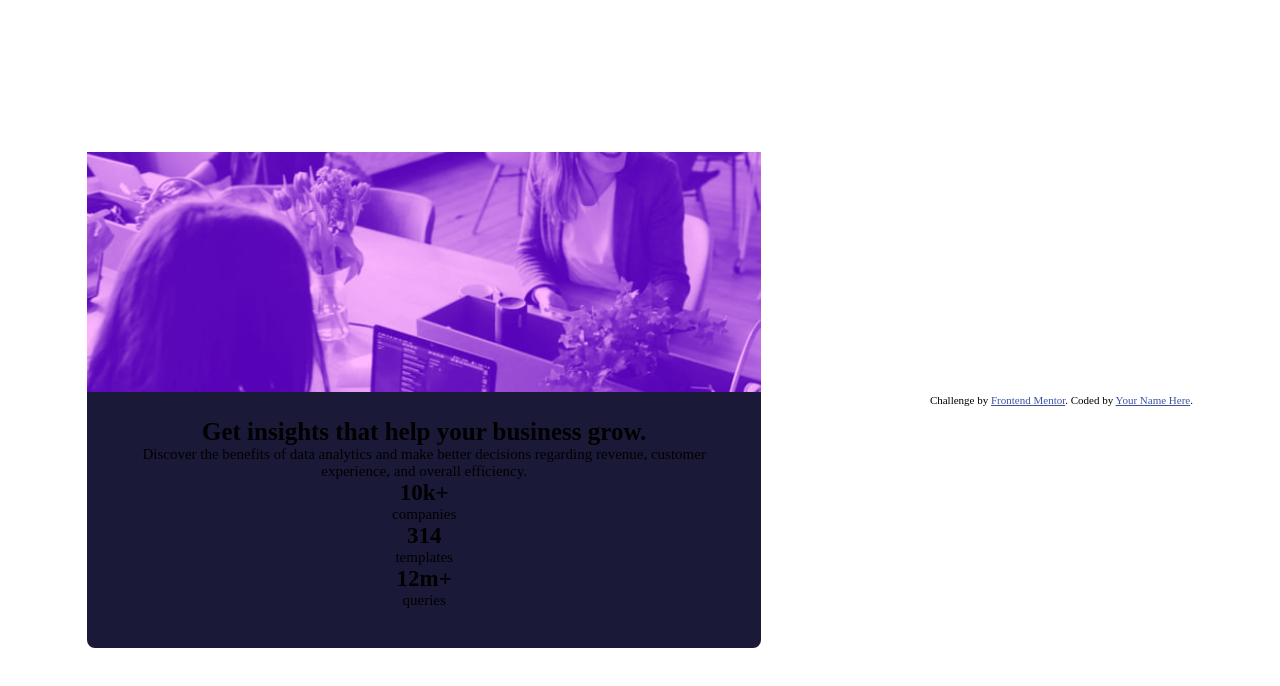
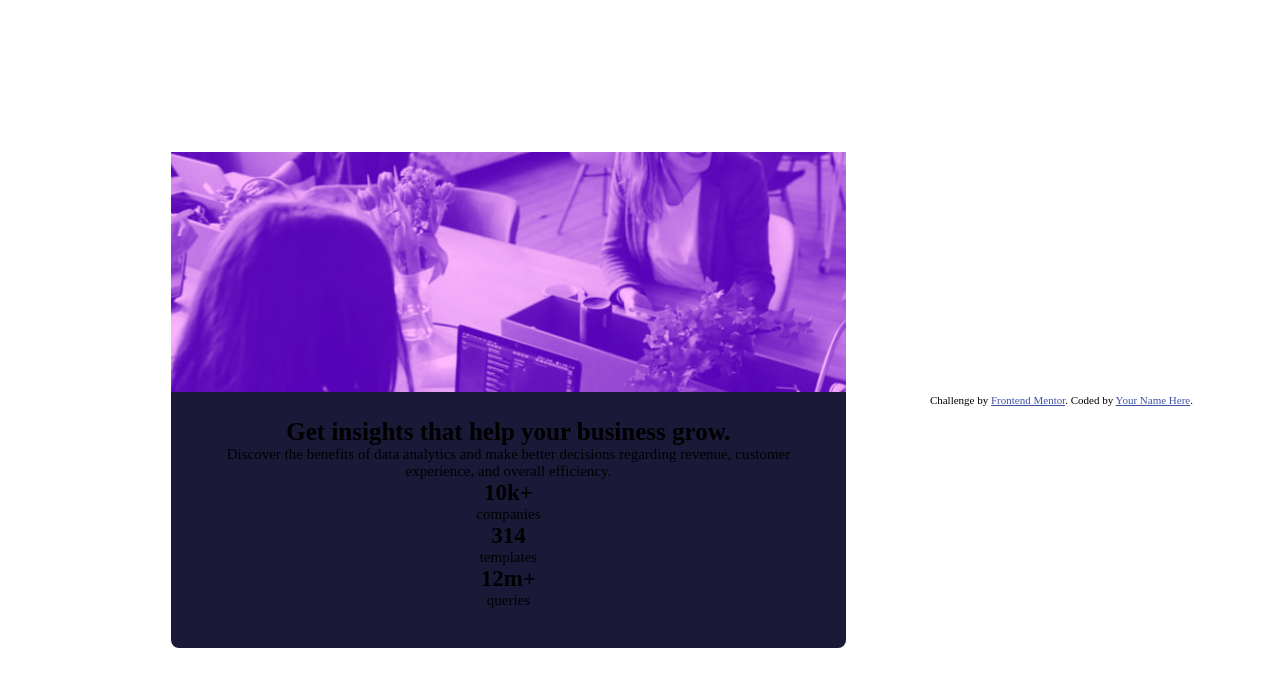
Before and after one commit to arnovolts/stats-preview-card-component, a plain HTML site: page index.html in a window 1280 px wide. Drawn offline with Linux system fonts and the light colour scheme.

Commit message:
Add general rules

```diff
--- a/assets/css/main.css
+++ b/assets/css/main.css
@@ -31,11 +31,16 @@ input{
     font: inherit;
 }
 
-/* Body rules */
-body{
+/* General rules */
+body,
+main{
     align-items: center;
     display: flex;
     justify-content: center;
+}
+
+/* Body rules */
+body{
     font-size: 0.9375rem;
     min-height: 100%;
 }
```
